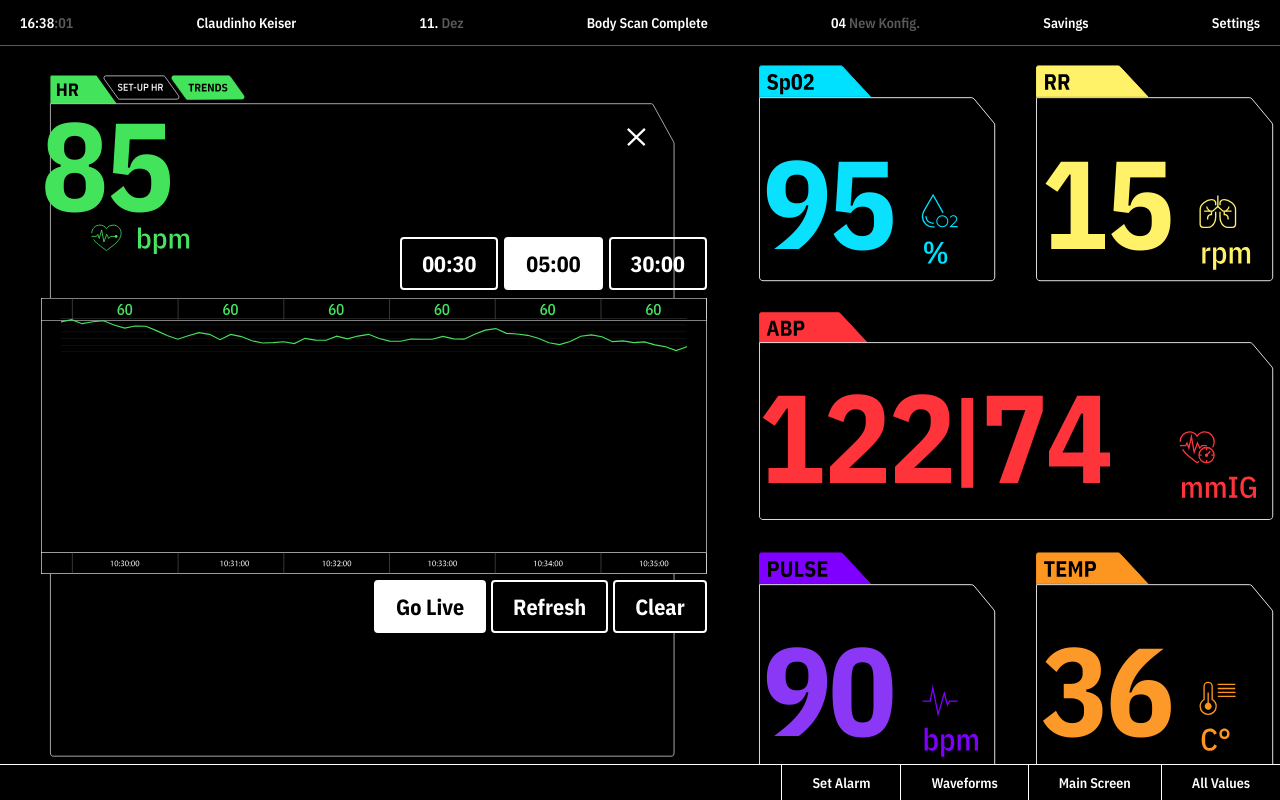
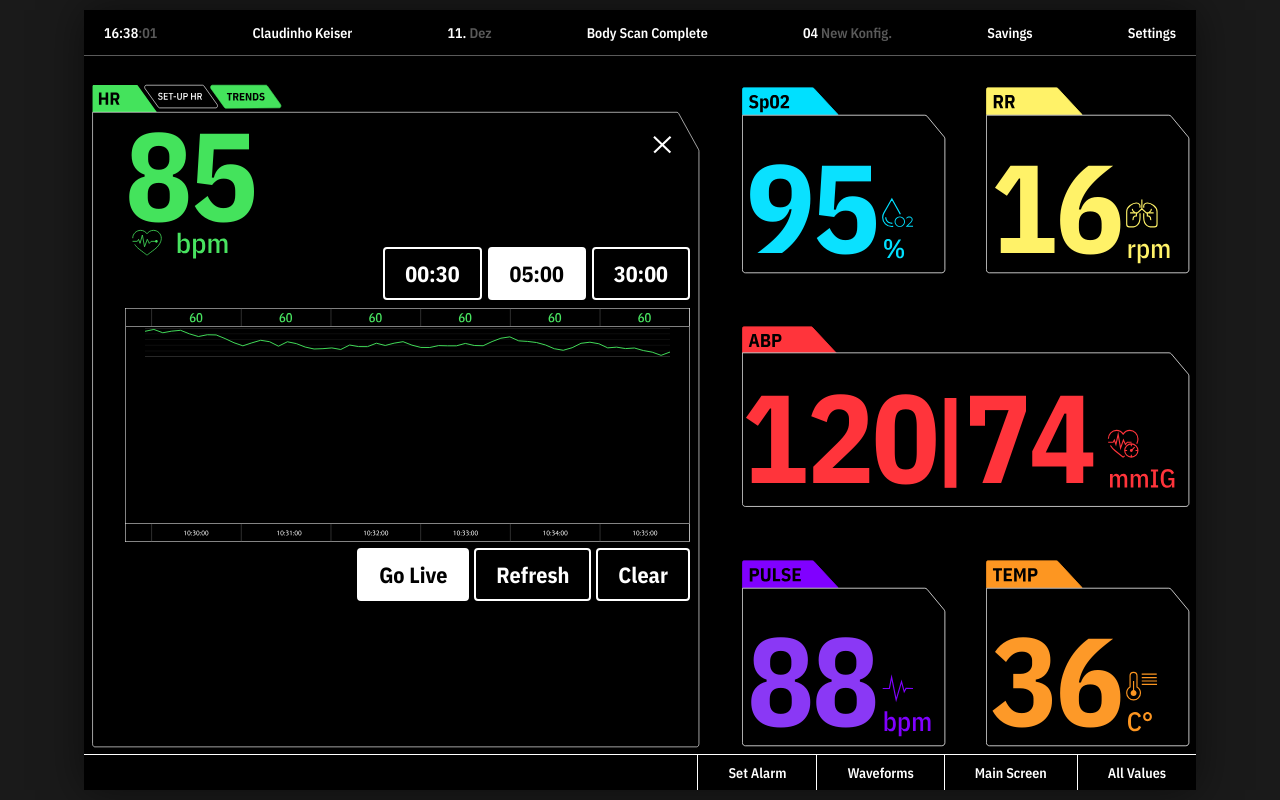
Before and after one commit to scrymx/Data_Visualization, a plain HTML site: page index.html in a window 1280 px wide. Drawn offline with nearby package versions, Linux system fonts and the light colour scheme; a script that the page names is missing.

Commit message:
Update 2.0

```diff
--- a/index.html
+++ b/index.html
@@ -12,6 +12,7 @@
     <link rel="stylesheet" href="styles.css">
 </head>
 <body>
+    <div id="app-container">
     <header class="top-nav">
         <div class="nav-item" id="current-time">09:30<span class="gray">:11</span></div>
         <div class="nav-item">Claudinho Keiser</div>
@@ -112,6 +113,7 @@
         <button class="nav-button">Main Screen</button>
         <button class="nav-button">All Values</button>
     </footer>
+    </div>
 
     <script src="script.js"></script>
 </body>
--- a/script.js
+++ b/script.js
@@ -215,7 +215,7 @@ function stepData(now) {
 }
 
 function stepDisplayData(now) {
-    if (now - lastDisplayTime >= 250) {
+    if (now - lastDisplayTime >= 2000) {
         lastDisplayTime = now;
         currentIndex = (currentIndex + 1) % TOTAL_POINTS;
     }
--- a/styles.css
+++ b/styles.css
@@ -17,13 +17,25 @@
 
 body {
     font-family: 'IBM Plex Sans Condensed', sans-serif;
-    background-color: var(--black);
+    background-color: #1a1a1a;
     color: var(--white);
     overflow: hidden;
     height: 100vh;
     width: 100vw;
     position: fixed;
     touch-action: none;
+    display: flex;
+    align-items: center;
+    justify-content: center;
+}
+
+#app-container {
+    width: 1112px;
+    height: 780px;
+    background-color: var(--black);
+    position: relative;
+    overflow: hidden;
+    box-shadow: 0 0 40px rgba(0, 0, 0, 0.5);
 }
 
 .top-nav {
@@ -51,7 +63,7 @@ body {
     border-top: 1px solid var(--white);
     background-color: var(--black);
     height: 35px;
-    position: fixed;
+    position: absolute;
     bottom: 0;
     left: 0;
     right: 0;
@@ -96,7 +108,7 @@ body {
     row-gap: 0;
     column-gap: 40px;
     padding: 6px;
-    height: calc(100vh - 35px - 35px);
+    height: calc(780px - 70px);
 }
 
 .large-folder {
```
